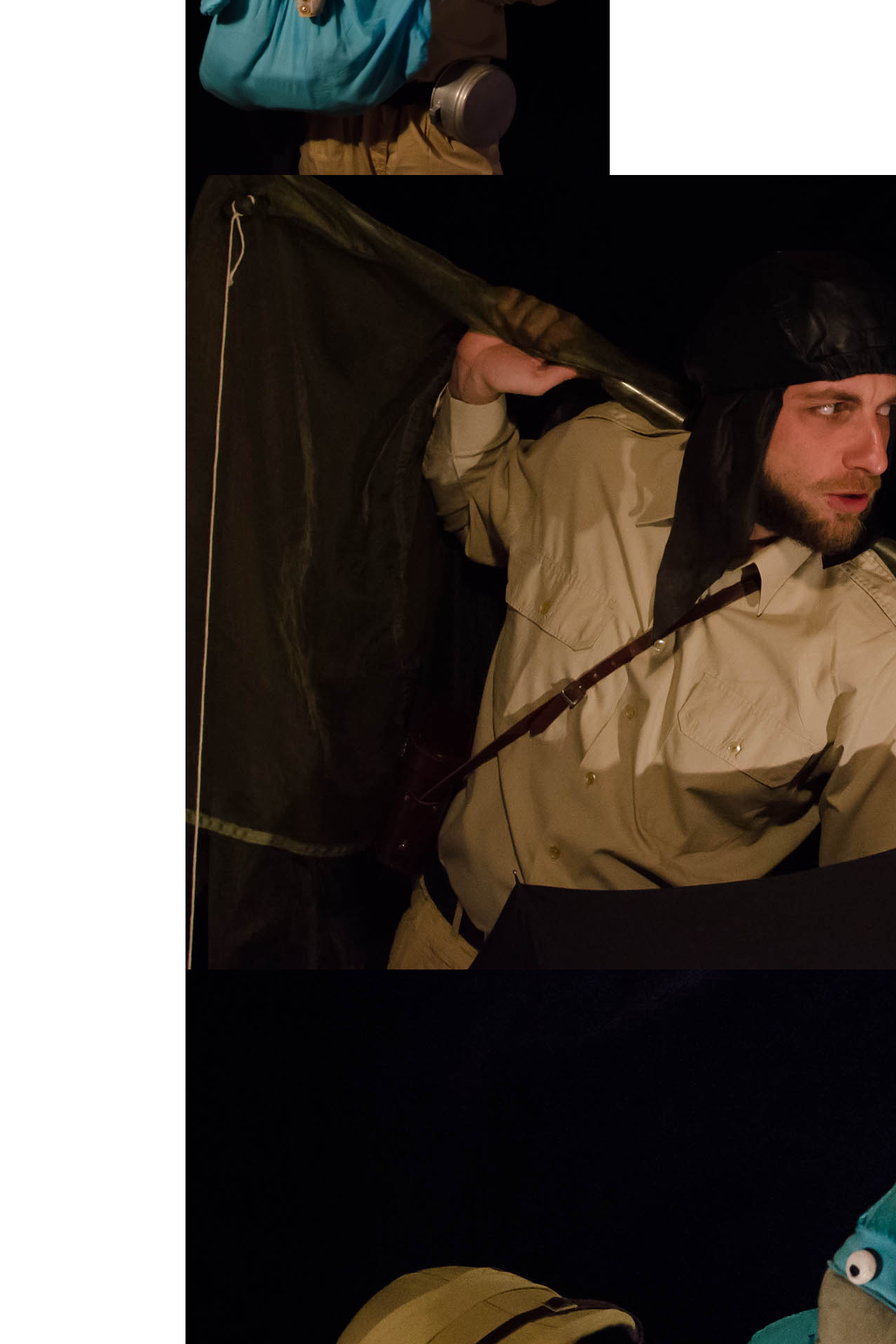
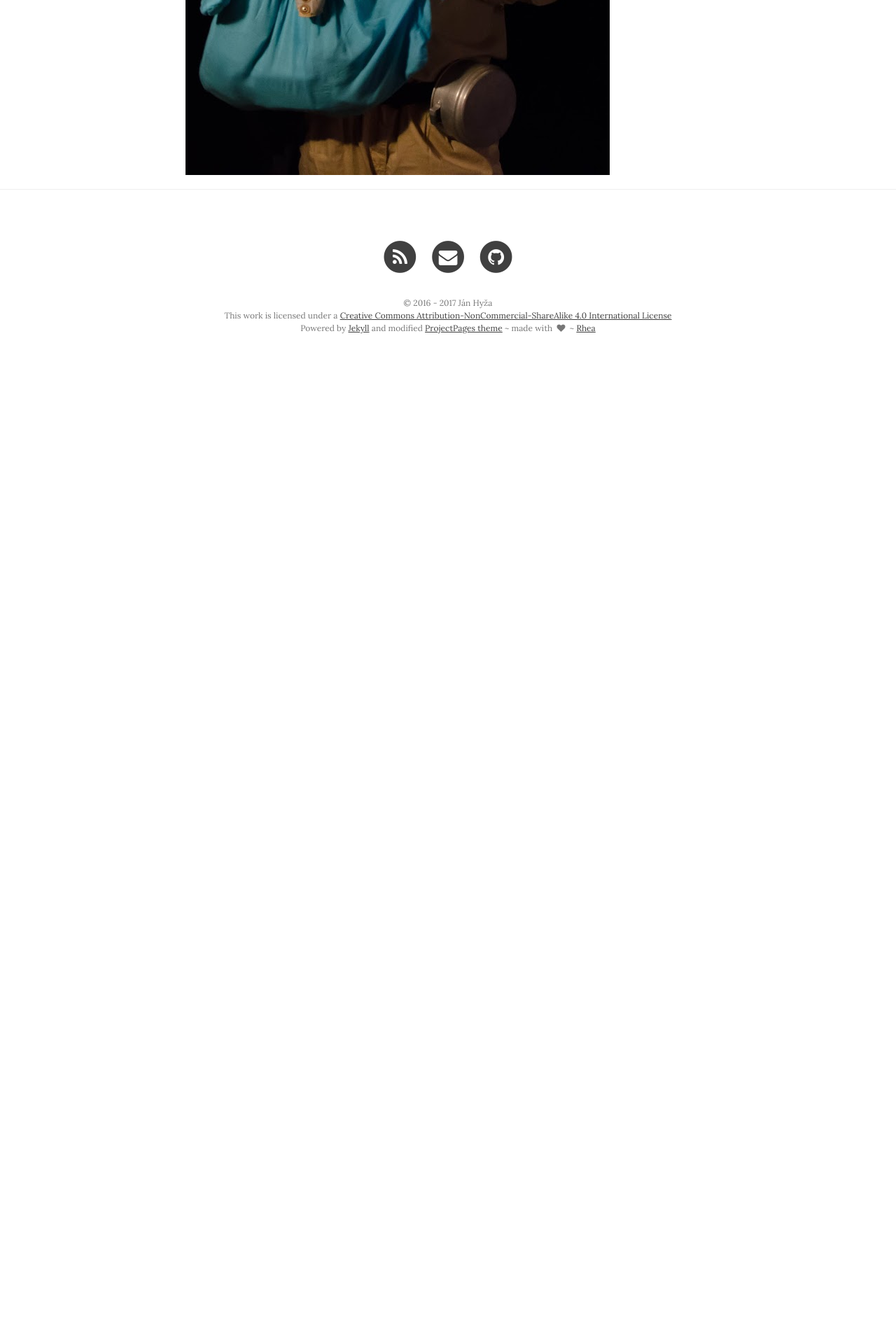
Before and after one commit to janhyza/gesangscoaching.at, a Jekyll site: the page built from projects/Kindertheater.md, in a window 1280 px wide. Shown: the part 2198-4118 px from the top of the page at 70% size. Built offline with Jekyll 4.4.1, drawn with Linux system fonts in a browser that asks for light colours; nearby versions of some CDN libraries; after the commit the page ends 2741 px from its top, so only the background shows below that.

Commit message:
foto away

```diff
--- a/projects/Kindertheater.md
+++ b/projects/Kindertheater.md
@@ -32,6 +32,3 @@ Für Buchungen sowie nähere Informationen bin ich jederzeit für Sie per Mail o
 
 <div id="reference">
         <a href="img/arthur3.jpg" title=""><img src="http://gesangscoaching.at/img/arthur3.jpg" alt=""  border="1px"/></a>
-        <a href="img/arthur4.jpg" title=""><img src="http://gesangscoaching.at/img/arthur4.jpg" alt=""  border="1px"/></a>
-        <a href="img/arthur1.jpg" title=""><img src="http://gesangscoaching.at/img/arthur1.jpg" alt=""  border="1px"/></a>
-</div>
```
